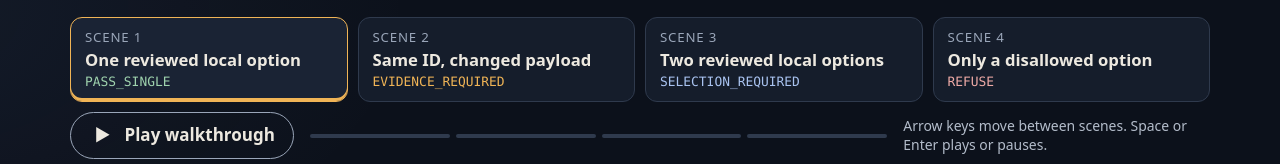
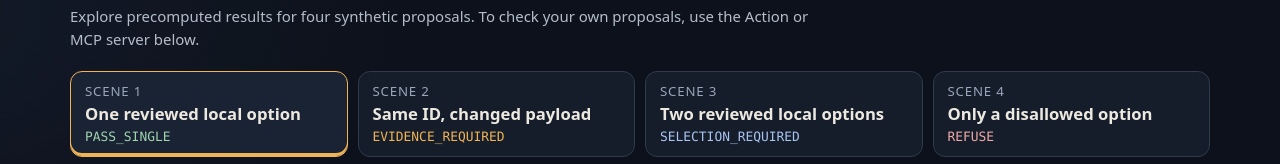
Before and after one commit to DeltaX-Public/deltax-preflight, a browser extension: page docs/demo/index.html in a window 1280 px wide. Shown: the part 210-374 px from the top of the page. Drawn offline with Linux system fonts and the light colour scheme.

Commit message:
Publish Preflight demo on GitHub Pages (#12)
Co-authored-by: DeltaX <203403209+DeltaX-Kairos@users.noreply.github.com>

```diff
--- a/docs/demo/index.html
+++ b/docs/demo/index.html
@@ -22,6 +22,7 @@
   <p class="eyebrow">DeltaX Preflight · local deterministic validator</p>
   <h1>Same action ID. <br class="br-narrow"><span class="accent">Different payload.</span></h1>
   <p class="lede">Preflight checks the <em>exact</em> proposal against owner policy and reviewed evidence. Validation only: nothing runs.</p>
+  <p class="demo-note">Explore precomputed results for four synthetic proposals. To check your own proposals, use the Action or MCP server below.</p>
 </header>
 
 <main id="main">
--- a/docs/demo/styles.css
+++ b/docs/demo/styles.css
@@ -34,6 +34,7 @@ h1{margin:0 0 8px;font-size:clamp(1.9rem,4.2vw,2.7rem);line-height:1.08;letter-s
 .accent{color:var(--amber)}
 .lede{max-width:760px;color:var(--muted);margin:0}
 .lede em{color:var(--text);font-style:normal;border-bottom:1px solid var(--amber)}
+.demo-note{max-width:760px;margin:8px 0 0;color:var(--muted);font-size:.88rem}
 
 .controls{display:grid;gap:10px;margin:16px 0 14px}
 .tablist{display:grid;grid-template-columns:repeat(4,1fr);gap:10px}
```
Also changed, not shown: .github/workflows/publish-demo.yml (added), README.md, docs/demo/README.md.
